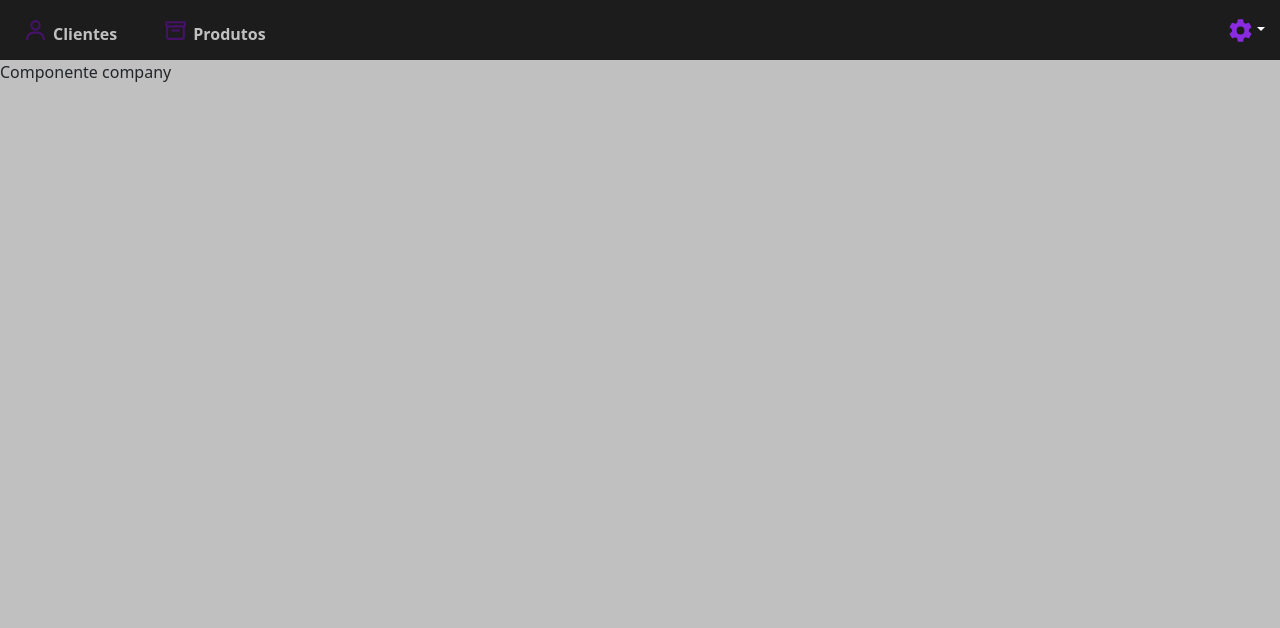
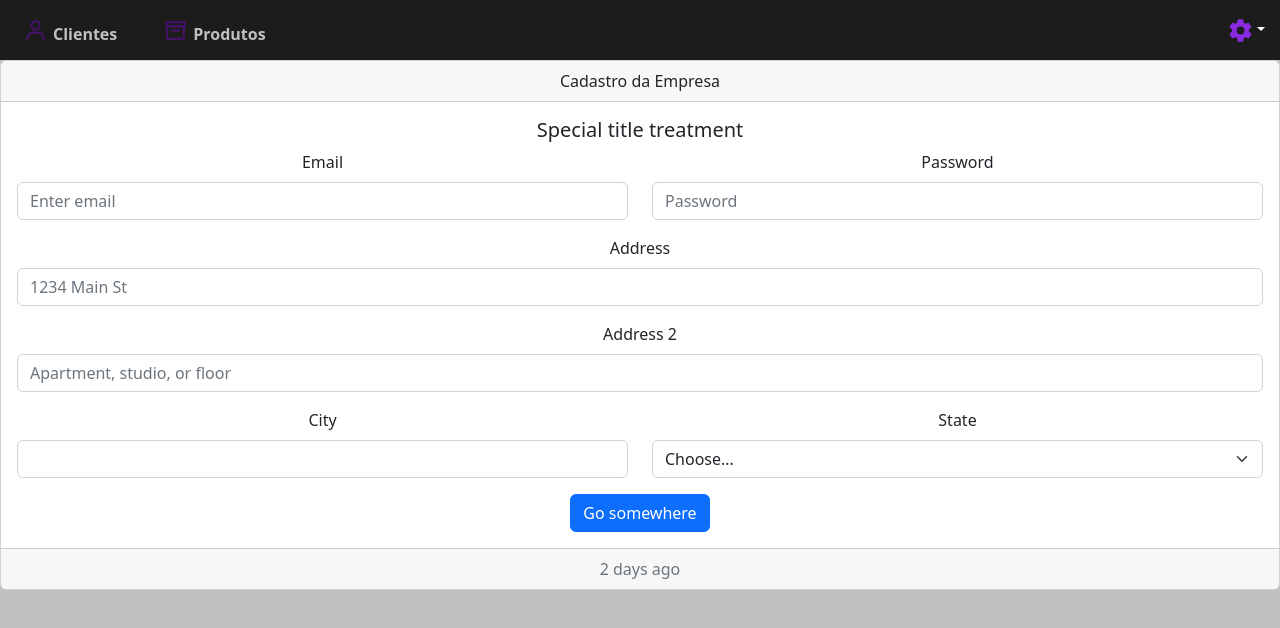
Before and after one commit to EriksJunior/Project_Nota, a React (Vite) app: page /company in a window 1280 px wide. Shown: the top 628 px of the page. Built offline with nearby package versions, Linux system fonts and the light colour scheme.

Commit message:
FEATURE : inicio da page company

```diff
--- /dev/null
+++ b/src/components/Company/index.tsx
@@ -0,0 +1,62 @@
+import Button from 'react-bootstrap/Button';
+import Card from 'react-bootstrap/Card';
+import Col from 'react-bootstrap/Col';
+import Form from 'react-bootstrap/Form';
+import Row from 'react-bootstrap/Row';
+
+
+export function InfoCompany() {
+  return (
+    <Card className="text-center">
+      <Card.Header>Cadastro da Empresa</Card.Header>
+      <Card.Body>
+        <Card.Title>Special title treatment</Card.Title>
+        <Card.Text>
+        <Form>
+      <Row className="mb-3">
+        <Form.Group as={Col} controlId="formGridEmail">
+          <Form.Label>Email</Form.Label>
+          <Form.Control type="email" placeholder="Enter email" />
+        </Form.Group>
+
+        <Form.Group as={Col} controlId="formGridPassword">
+          <Form.Label>Password</Form.Label>
+          <Form.Control type="password" placeholder="Password" />
+        </Form.Group>
+      </Row>
+
+      <Form.Group className="mb-3" controlId="formGridAddress1">
+        <Form.Label>Address</Form.Label>
+        <Form.Control placeholder="1234 Main St" />
+      </Form.Group>
+
+      <Form.Group className="mb-3" controlId="formGridAddress2">
+        <Form.Label>Address 2</Form.Label>
+        <Form.Control placeholder="Apartment, studio, or floor" />
+      </Form.Group>
+
+      <Row className="mb-3">
+        <Form.Group as={Col} controlId="formGridCity">
+          <Form.Label>City</Form.Label>
+          <Form.Control />
+        </Form.Group>
+
+        <Form.Group as={Col} controlId="formGridState">
+          <Form.Label>State</Form.Label>
+          <Form.Select defaultValue="Choose...">
+            <option>Choose...</option>
+            <option>...</option>
+          </Form.Select>
+        </Form.Group>
+
+      </Row>
+
+
+    </Form>
+        </Card.Text>
+        <Button variant="primary">Go somewhere</Button>
+      </Card.Body>
+      <Card.Footer className="text-muted">2 days ago</Card.Footer>
+    </Card>
+  );
+}
--- a/src/page/Company/index.tsx
+++ b/src/page/Company/index.tsx
@@ -1,7 +1,7 @@
+import { InfoCompany } from "../../components/Company";
+
 export function Company() {
   return (
-    <>
-      Componente company
-    </>
+      <InfoCompany/>
   )
 }
```
